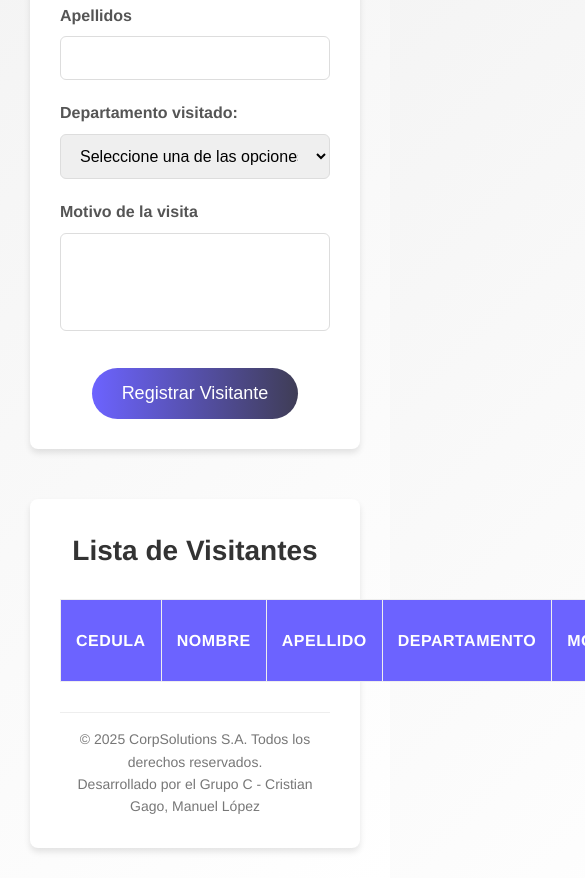
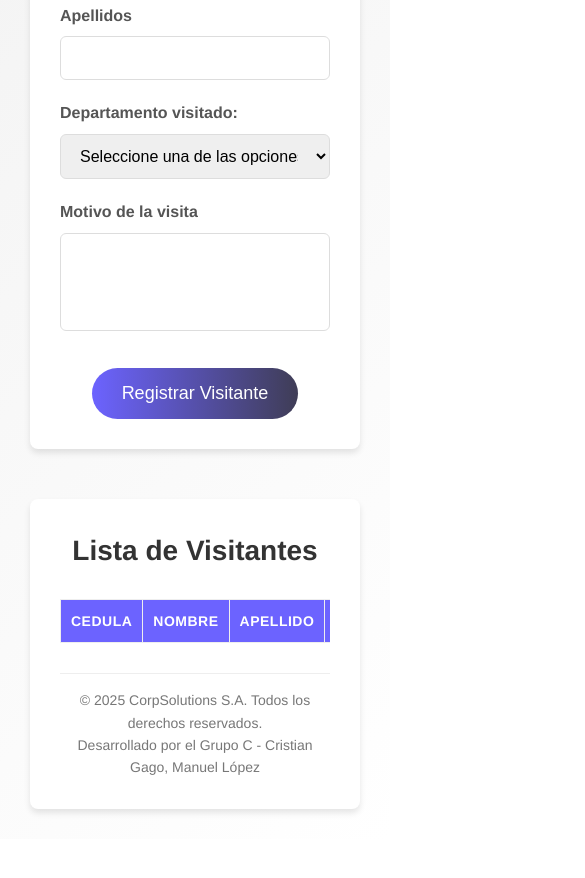
Before and after one commit to Criqua/VisitorEntry_JS_CSS_Evaluation, a plain HTML site: page index.html in a window 390 px wide. Shown: the part 496-1374 px from the top of the page, 585 px wide, since content can reach past the window. After the commit the page ends 1335 px from the top, so only its background shows below. Drawn offline with Linux system fonts and the light colour scheme; some packages are replaced by stand-ins of ours; a script that the page names is missing.

Commit message:
Commit Maria, diseño responsivo ajustado

```diff
--- a/css/styles.css
+++ b/css/styles.css
@@ -14,7 +14,6 @@ body {
     padding: 30px;
 }
 
-
 header {
     background: linear-gradient(90deg, #283048, #859398);
     color: #fff;
@@ -26,7 +25,7 @@ header {
 header h1 {
     font-size: 32px;
     letter-spacing: 1px;
-    text-shadow: 1px 1px 3px rgba(0,0,0,0.2);
+    text-shadow: 1px 1px 3px rgba(0, 0, 0, 0.2);
 }
 
 section {
@@ -52,7 +51,6 @@ section {
     margin-bottom: 8px;
     color: #555;
 }
-
 
 .input-group input,
 .input-group select,
@@ -110,6 +108,7 @@ section {
 #visitorListTable {
     width: 100%;
     border-collapse: collapse;
+    overflow-x: auto; /* Permite el desplazamiento horizontal en pantallas pequeñas */
 }
 
 #visitorListTable th,
@@ -131,6 +130,26 @@ section {
     background-color: #f9f9f9;
 }
 
+/* Responsividad para pantallas pequeñas */
+@media (max-width: 768px) {
+    #visitorListTable {
+        display: block;
+        overflow-x: auto;
+        white-space: nowrap;
+    }
+
+    #visitorListTable th,
+    #visitorListTable td {
+        padding: 10px;
+        font-size: 14px;
+    }
+
+    #visitorListTable th {
+        font-size: 14px;
+        text-align: center;
+    }
+}
+
 .error-msg {
     display: none;
     align-items: center;
@@ -142,12 +161,11 @@ section {
     padding: 8px 12px;
     border: 1px solid #fca5a5;
     border-radius: 6px;
-  }
+}
 
-  .error-msg.active {
+.error-msg.active {
     display: flex;
-  }
-
+}
 
 /* Pie de página con línea divisoria */
 footer {
```
